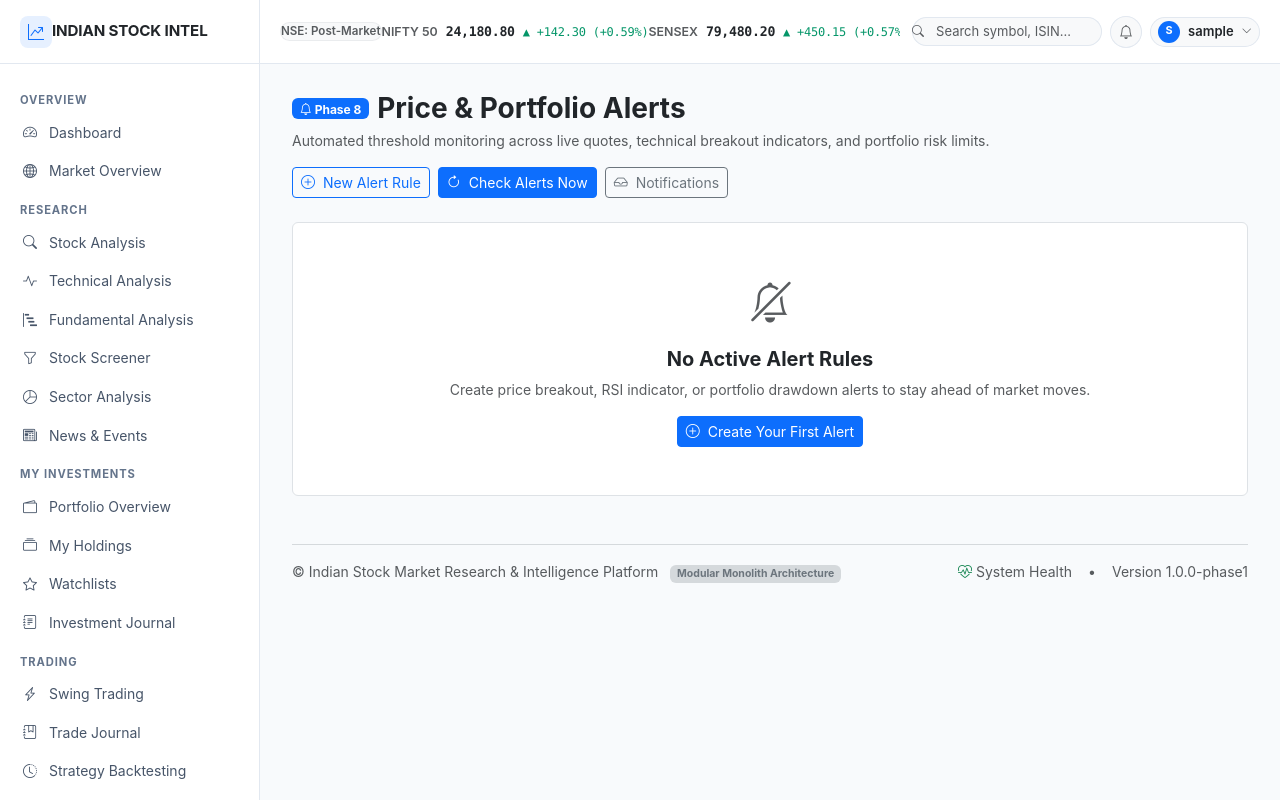
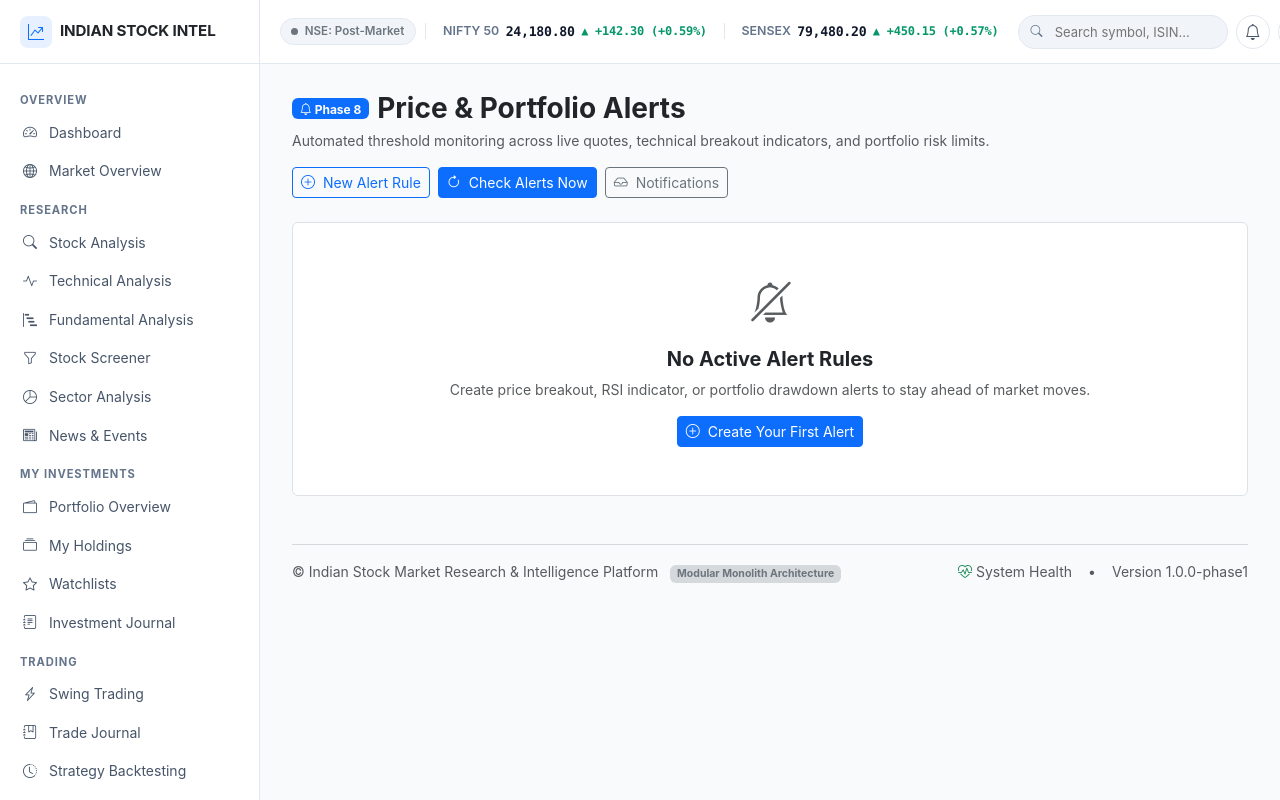
Before and after one commit to Shreesha666/KuberLens, a Django app: page /alerts/ in a window 1280 px wide. Run offline with Django 5.2, Linux system fonts and the light colour scheme; the visitor is signed in with stand-in values (Sample User, id 1); data that the repository does not hold is empty; parts of the project's set-up code (start-up, migrations or seed data) failed here and were passed over; some libraries are stand-ins or nearby versions.

Commit message:
fix(ui): implement dedicated ticker-strip, clear dividers, and robust spacing without decimal bootstrap utilities

```diff
--- a/static/css/theme.css
+++ b/static/css/theme.css
@@ -100,6 +100,164 @@ body {
     .header-main-bar {
         padding: 0 0.75rem;
     }
+}
+
+/* Header Dedicated Components */
+.market-status-pill {
+    font-size: 0.725rem;
+    padding: 0.25rem 0.65rem;
+    background-color: var(--bg-card-hover);
+    border: 1px solid var(--border-color);
+    border-radius: 9999px;
+    display: inline-flex;
+    align-items: center;
+    gap: 0.4rem;
+    flex-shrink: 0;
+    white-space: nowrap;
+}
+
+.market-status-pill .status-dot {
+    width: 7px;
+    height: 7px;
+    border-radius: 50%;
+    flex-shrink: 0;
+}
+
+.ticker-strip {
+    display: flex;
+    align-items: center;
+    gap: 0.6rem;
+    flex-shrink: 0;
+}
+
+.ticker-item {
+    display: inline-flex;
+    align-items: center;
+    gap: 0.4rem;
+    font-size: 0.8rem;
+    white-space: nowrap;
+    padding: 0.2rem 0.45rem;
+    border-radius: 6px;
+    transition: background-color 0.15s ease;
+}
+
+.ticker-item:hover {
+    background-color: var(--bg-card-hover);
+}
+
+.ticker-symbol {
+    font-size: 0.775rem;
+    font-weight: 600;
+    color: var(--text-muted);
+}
+
+.ticker-price {
+    font-size: 0.825rem;
+    font-weight: 700;
+    color: var(--text-primary);
+}
+
+.ticker-change {
+    font-size: 0.75rem;
+    font-weight: 600;
+}
+
+.ticker-divider {
+    width: 1px;
+    height: 16px;
+    background-color: var(--border-color);
+    flex-shrink: 0;
+}
+
+.header-search-box {
+    position: relative;
+    width: 210px;
+    flex-shrink: 0;
+}
+
+.header-search-input {
+    width: 100%;
+    height: 34px;
+    padding: 0 1rem 0 2.25rem;
+    font-size: 0.8125rem;
+    border-radius: 9999px;
+    border: 1px solid var(--border-color);
+    background-color: var(--bg-card-hover);
+    color: var(--text-primary);
+    outline: none;
+    transition: border-color 0.15s ease, box-shadow 0.15s ease, background-color 0.15s ease;
+}
+
+.header-search-input:focus {
+    border-color: var(--color-blue);
+    box-shadow: 0 0 0 3px rgba(37, 99, 235, 0.12);
+    background-color: var(--bg-surface);
+}
+
+.header-search-icon {
+    position: absolute;
+    top: 50%;
+    left: 0.8rem;
+    transform: translateY(-50%);
+    font-size: 0.75rem;
+    color: var(--text-muted);
+    pointer-events: none;
+}
+
+.header-icon-btn {
+    width: 34px;
+    height: 34px;
+    border-radius: 50%;
+    display: inline-flex;
+    align-items: center;
+    justify-content: center;
+    border: 1px solid var(--border-color);
+    background-color: var(--bg-surface);
+    color: var(--text-secondary);
+    position: relative;
+    text-decoration: none;
+    flex-shrink: 0;
+    transition: background-color 0.15s ease, color 0.15s ease;
+}
+
+.header-icon-btn:hover {
+    background-color: var(--bg-card-hover);
+    color: var(--text-primary);
+}
+
+.header-user-btn {
+    height: 34px;
+    display: inline-flex;
+    align-items: center;
+    gap: 0.5rem;
+    padding: 0 0.75rem 0 0.35rem;
+    border-radius: 9999px;
+    border: 1px solid var(--border-color);
+    background-color: var(--bg-surface);
+    color: var(--text-primary);
+    font-size: 0.8125rem;
+    font-weight: 600;
+    flex-shrink: 0;
+    cursor: pointer;
+    transition: background-color 0.15s ease;
+}
+
+.header-user-btn:hover {
+    background-color: var(--bg-card-hover);
+}
+
+.header-user-avatar {
+    width: 26px;
+    height: 26px;
+    border-radius: 50%;
+    background-color: var(--color-blue);
+    color: #ffffff;
+    display: inline-flex;
+    align-items: center;
+    justify-content: center;
+    font-size: 0.75rem;
+    font-weight: 700;
+    flex-shrink: 0;
 }
 
 /* Sidebar */
--- a/templates/base/_header.html
+++ b/templates/base/_header.html
@@ -5,7 +5,7 @@
         <button id="mobile-sidebar-toggle" class="btn btn-outline-secondary btn-sm d-lg-none me-2" type="button" aria-label="Toggle Navigation">
             <i class="bi bi-list fs-5"></i>
         </button>
-        <a href="{% url 'dashboard:index' %}" class="text-decoration-none d-flex align-items-center gap-2.5 text-body text-nowrap"
+        <a href="{% url 'dashboard:index' %}" class="text-decoration-none d-flex align-items-center gap-2 text-body text-nowrap"
            hx-get="{% url 'dashboard:index' %}" hx-target="#main-content" hx-push-url="true">
             <div class="bg-primary bg-opacity-10 text-primary rounded-3 d-inline-flex align-items-center justify-content-center flex-shrink-0" style="width: 32px; height: 32px;">
                 <i class="bi bi-graph-up-arrow fs-6"></i>
@@ -17,25 +17,25 @@
     <!-- Main Bar: Center Market Ticker + Right Controls -->
     <div class="header-main-bar">
         <!-- Center: Indices Ticker (Desktop) -->
-        <div class="d-none d-xl-flex align-items-center gap-2.5 overflow-hidden flex-shrink-1 min-w-0">
+        <div class="d-none d-xl-flex align-items-center ticker-strip">
             <!-- Market Status Pill -->
-            <div class="d-inline-flex align-items-center gap-1.5 px-2.5 py-0.5 rounded-pill bg-body-tertiary border border-secondary border-opacity-10 text-nowrap flex-shrink-0" style="font-size: 0.725rem;">
-                <span class="badge {% if market_status.is_open %}bg-success{% else %}bg-secondary{% endif %} rounded-circle p-0 flex-shrink-0" style="width: 7px; height: 7px;"></span>
-                <span class="text-muted fw-semibold text-nowrap">{{ market_status.exchange }}: {{ market_status.session_name }}</span>
+            <div class="market-status-pill">
+                <span class="status-dot {% if market_status.is_open %}bg-success{% else %}bg-secondary{% endif %}"></span>
+                <span class="text-secondary fw-semibold">{{ market_status.exchange }}: {{ market_status.session_name }}</span>
             </div>
 
-            <div class="vr text-secondary opacity-25" style="height: 16px; align-self: center;"></div>
+            <div class="ticker-divider"></div>
 
             {% for item in market_ticker %}
-            <div class="d-flex align-items-baseline gap-1 small text-nowrap flex-shrink-0 {% if forloop.counter > 2 %}d-none d-xxl-flex{% endif %}">
-                <span class="text-muted fw-semibold" style="font-size: 0.775rem;">{{ item.symbol }}</span>
-                <span class="fw-bold num-mono text-body mx-1" style="font-size: 0.825rem;">{{ item.price }}</span>
-                <span class="num-mono fw-medium {% if item.is_positive %}text-gain{% else %}text-loss{% endif %}" style="font-size: 0.75rem;">
+            <div class="ticker-item {% if forloop.counter > 2 %}d-none d-xxl-inline-flex{% endif %}">
+                <span class="ticker-symbol">{{ item.symbol }}</span>
+                <span class="ticker-price num-mono">{{ item.price }}</span>
+                <span class="ticker-change num-mono {% if item.is_positive %}text-gain{% else %}text-loss{% endif %}">
                     {% if item.is_positive %}&#9650;{% else %}&#9660;{% endif %} {{ item.change }} ({{ item.change_percent }})
                 </span>
             </div>
             {% if not forloop.last %}
-            <div class="vr text-secondary opacity-25 {% if forloop.counter >= 2 %}d-none d-xxl-block{% endif %}" style="height: 16px; align-self: center;"></div>
+            <div class="ticker-divider {% if forloop.counter >= 2 %}d-none d-xxl-block{% endif %}"></div>
             {% endif %}
             {% endfor %}
         </div>
@@ -43,28 +43,25 @@
         <!-- Right Controls: Global Search, Data Freshness, Notifications, User Menu -->
         <div class="d-flex align-items-center gap-2 flex-shrink-0 ms-auto">
             <!-- Global Search with HTMX Autocomplete Dropdown -->
-            <div class="d-none d-md-block position-relative" style="width: 190px;" id="global-search-container">
-                <input type="search" class="form-control form-control-sm bg-body-tertiary text-body border-0 rounded-pill ps-4 py-1.5"
+            <div class="d-none d-md-block header-search-box" id="global-search-container">
+                <input type="search" class="header-search-input"
                        name="q" placeholder="Search symbol, ISIN..." aria-label="Global Search"
                        hx-get="{% url 'stocks:stock_search' %}"
                        hx-trigger="keyup changed delay:250ms, search"
                        hx-target="#search-results"
-                       autocomplete="off"
-                       style="box-shadow: inset 0 0 0 1px var(--border-color); font-size: 0.8125rem;">
-                <i class="bi bi-search position-absolute top-50 start-0 translate-middle-y ms-2.5 text-muted" style="font-size: 0.75rem;"></i>
-                <div id="search-results" class="position-absolute w-100 mt-1 shadow-sm rounded-3 z-3" style="top: 100%; left: 0;"></div>
+                       autocomplete="off">
+                <i class="bi bi-search header-search-icon"></i>
+                <div id="search-results" class="position-absolute w-100 mt-1 shadow-sm rounded-3 z-3 bg-surface" style="top: 100%; left: 0;"></div>
             </div>
 
             <!-- Data Freshness Indicator (Only on extra-wide screens to prevent laptop overflow) -->
-            <span class="badge {{ data_freshness.css_class }} d-none d-xxl-inline-flex align-items-center gap-1.5 py-1 px-2.5 rounded-pill flex-shrink-0" style="font-weight: 500; font-size: 0.725rem;">
+            <span class="badge {{ data_freshness.css_class }} d-none d-xxl-inline-flex align-items-center gap-1 py-1 px-2.5 rounded-pill flex-shrink-0 text-nowrap" style="font-weight: 500; font-size: 0.725rem;">
                 <i class="bi bi-shield-check"></i>
-                <span class="text-nowrap">{{ data_freshness.label }}</span>
+                <span>{{ data_freshness.label }}</span>
             </span>
 
             <!-- Notifications Trigger -->
-            <a class="btn btn-sm btn-light border-0 position-relative rounded-circle d-inline-flex align-items-center justify-content-center text-muted flex-shrink-0"
-               style="width: 32px; height: 32px; box-shadow: inset 0 0 0 1px var(--border-color);"
-               aria-label="Notifications"
+            <a class="header-icon-btn" aria-label="Notifications"
                href="{% url 'notifications:list' %}"
                hx-get="{% url 'notifications:list' %}" hx-target="#main-content" hx-push-url="true">
                 <i class="bi bi-bell"></i>
@@ -77,14 +74,11 @@
 
             <!-- User Profile Menu -->
             <div class="dropdown flex-shrink-0">
-                <button class="btn btn-sm btn-light border-0 rounded-pill d-flex align-items-center gap-2 py-1 px-2 text-body"
-                        type="button" data-bs-toggle="dropdown" aria-expanded="false"
-                        style="box-shadow: inset 0 0 0 1px var(--border-color);">
-                    <div class="rounded-circle bg-primary text-white d-inline-flex align-items-center justify-content-center fw-bold flex-shrink-0"
-                         style="width: 22px; height: 22px; font-size: 0.675rem;">
+                <button class="header-user-btn" type="button" data-bs-toggle="dropdown" aria-expanded="false">
+                    <div class="header-user-avatar">
                         {% if user.is_authenticated %}{{ user.username|slice:":1"|upper }}{% else %}G{% endif %}
                     </div>
-                    <span class="d-none d-sm-inline fw-semibold small text-truncate" style="max-width: 85px; font-size: 0.8125rem;">
+                    <span class="d-none d-sm-inline text-truncate" style="max-width: 90px;">
                         {% if user.is_authenticated %}{{ user.username }}{% else %}Guest{% endif %}
                     </span>
                     <i class="bi bi-chevron-down text-muted" style="font-size: 0.65rem;"></i>
```
